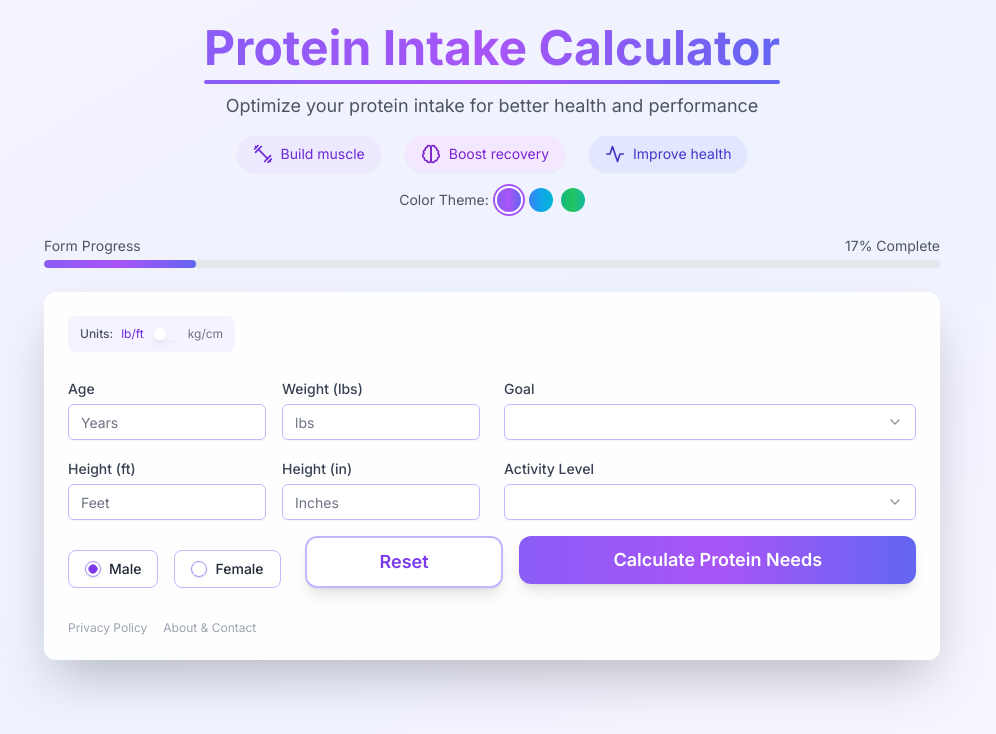
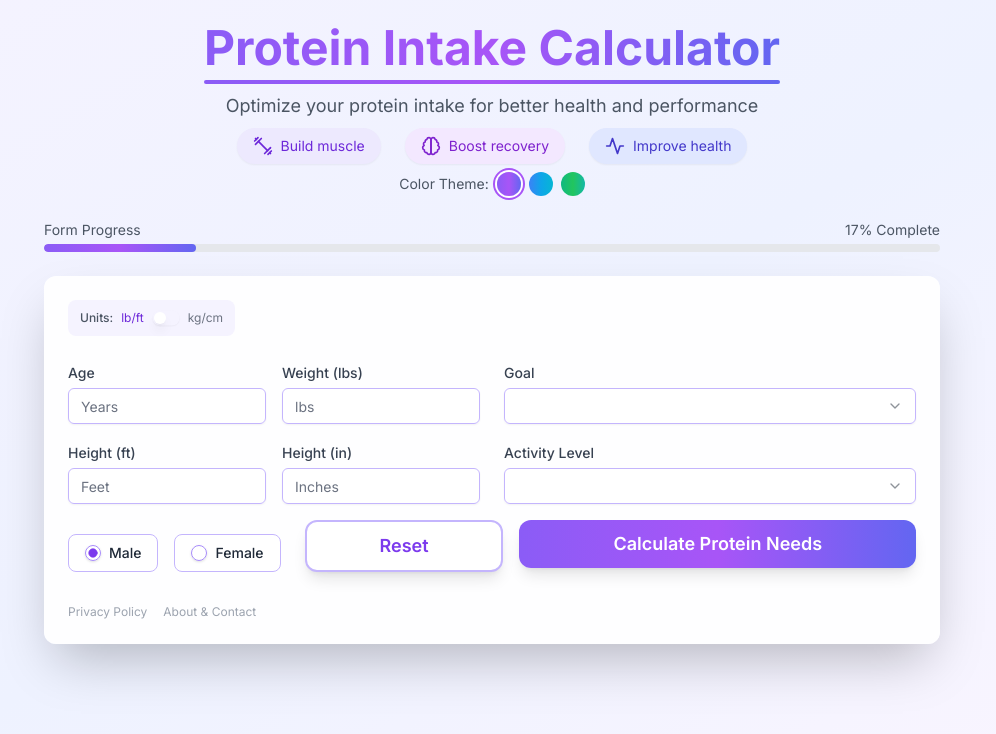
Before and after one commit to Paulsum1985/protein-calculator, a Next.js app: page / in a window 1280 px wide. Shown: the top 734 px of the page, without its empty margins (148-1144 px from the left). Built offline with nearby package versions, Linux system fonts and the light colour scheme.

Commit message:
change spacing

```diff
--- a/src/app/page.tsx
+++ b/src/app/page.tsx
@@ -244,7 +244,7 @@ const safeTheme = isThemeKey(currentTheme) ? currentTheme : 'purple';
 return (
   <div className={`min-h-screen bg-gradient-to-br ${themes[safeTheme].gradient} p-4 md:p-6`}>
     <div className="max-w-4xl mx-auto">
-      <div className="mb-6 space-y-4">
+      <div className="mb-6 space-y-2">
         <div className="text-center space-y-2">
           <div className="inline-block">
             <h1 className={`text-4xl md:text-5xl font-bold bg-gradient-to-r ${themes[safeTheme].title} text-transparent bg-clip-text`}>
@@ -271,7 +271,7 @@ return (
           ))}
         </div>
 
-        <div className="flex items-center justify-center gap-2 mt-6 mb-3">  {/* Changed my-6 to mt-6 mb-4 */}
+        <div className="flex items-center justify-center gap-2 mt-2 mb-0">  {/* Changed my-6 to mt-6 mb-4 */}
   <span className="text-sm text-gray-600">Color Theme:</span>
   <div className="flex gap-2">
     <button
@@ -293,7 +293,7 @@ return (
           </div>
         </div>
 
-        <div className="mt-0 mb-6">
+        <div className="mt-2 mb-6">
   <div className="flex justify-between mb-1 text-sm text-gray-600">
     <span>Form Progress</span>
     <span>{progress}% Complete</span>
```
